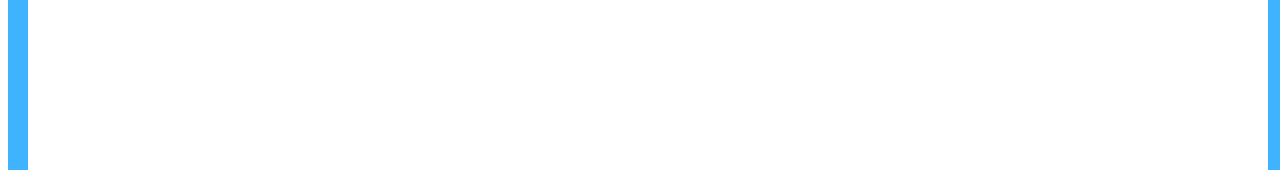
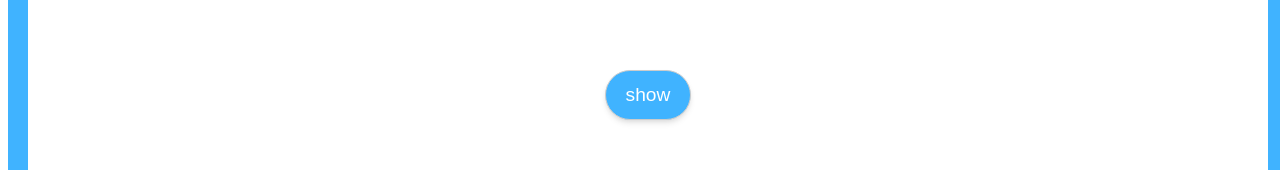
Before and after one commit to mrdougwright/svelte-playground, a Svelte app: page / in a window 1280 px wide. Shown: the part 313-483 px from the top of the page. Built offline with nearby package versions, Linux system fonts and the light colour scheme.

Commit message:
event handling/forwarding

```diff
--- a/src/App.svelte
+++ b/src/App.svelte
@@ -2,10 +2,9 @@
   import Face from "./Face.svelte"
   import Container from "./Container.svelte"
 	import Header from "./Header.svelte"
+	import Button from "./Button.svelte"
 
 	let showHeader = false
-
-	setTimeout(() => { showHeader = true }, 1000)
 </script>
 
 {#if showHeader}
@@ -13,8 +12,11 @@
 {/if}
 
 <Container>
+
+<!-- This onclick wont work without the child button -->
+	<Button on:click={() => {showHeader = true}}>show</Button>
+
 </Container>
-
 
 
 
--- /dev/null
+++ b/src/Button.svelte
@@ -0,0 +1,30 @@
+<!--
+Event Forwarding
+Sending child events to the parent
+
+on:click tag here creates event handler to be handled by parent
+ -->
+
+<button on:click>
+  <slot></slot>
+</button>
+
+<!-- This is a button with its own onclick event handler -->
+<!-- <button on:click={() => {showHeader = true}}>show</button> -->
+
+
+<style>
+    button {
+        font-family: 'Nunito', sans-serif;
+		    display: block;
+        font-size: 1.2rem;
+        margin: 10px;
+        transition: 1s;
+        padding: 0.7em 1em;
+        cursor: pointer;
+        border-radius: 50px;
+        background-color: #40b3ff;
+        color: white;
+        box-shadow: 0 4px 6px -1px rgba(0, 0, 0, 0.1), 0 2px 4px -1px rgba(0, 0, 0, 0.06);
+	}
+</style>
```
